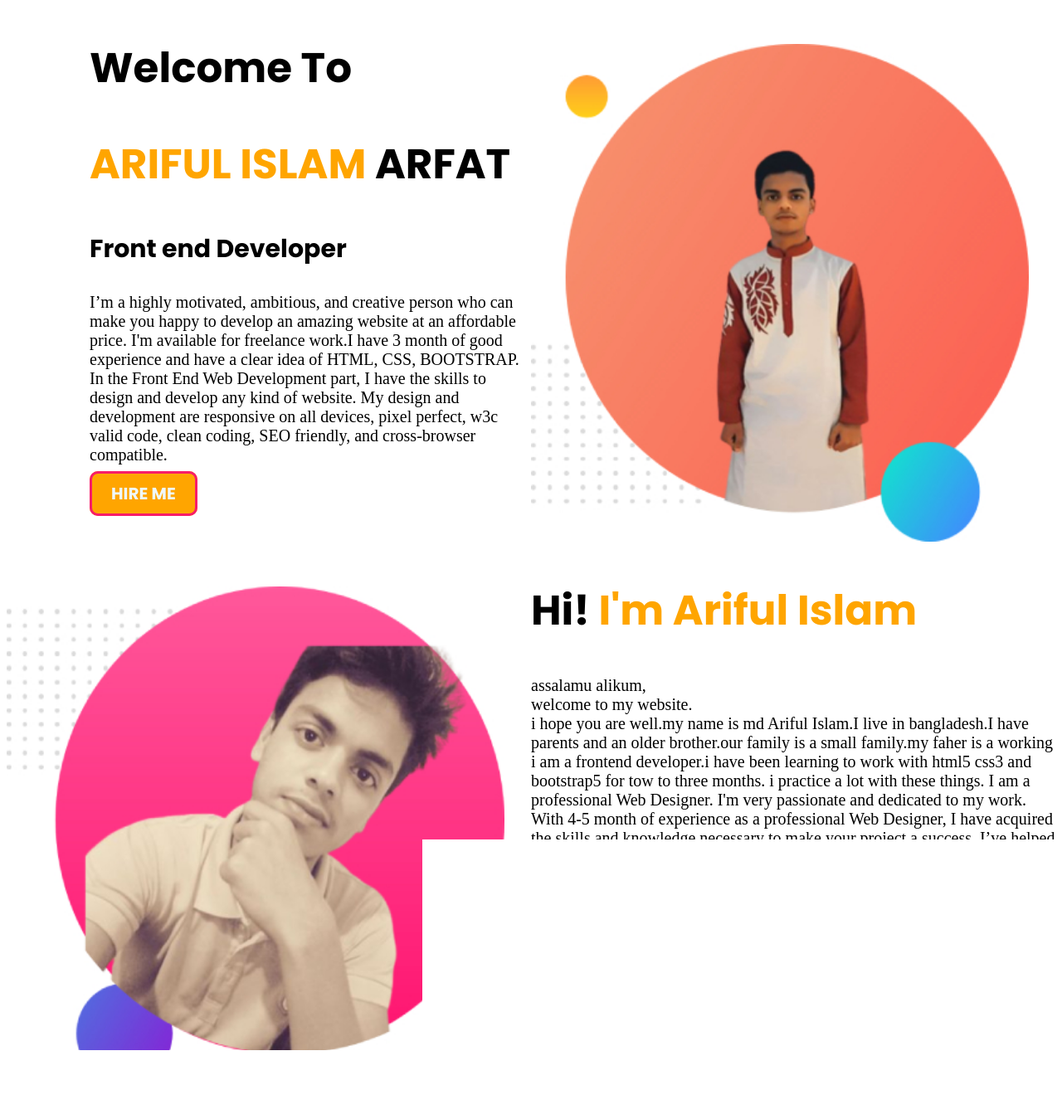
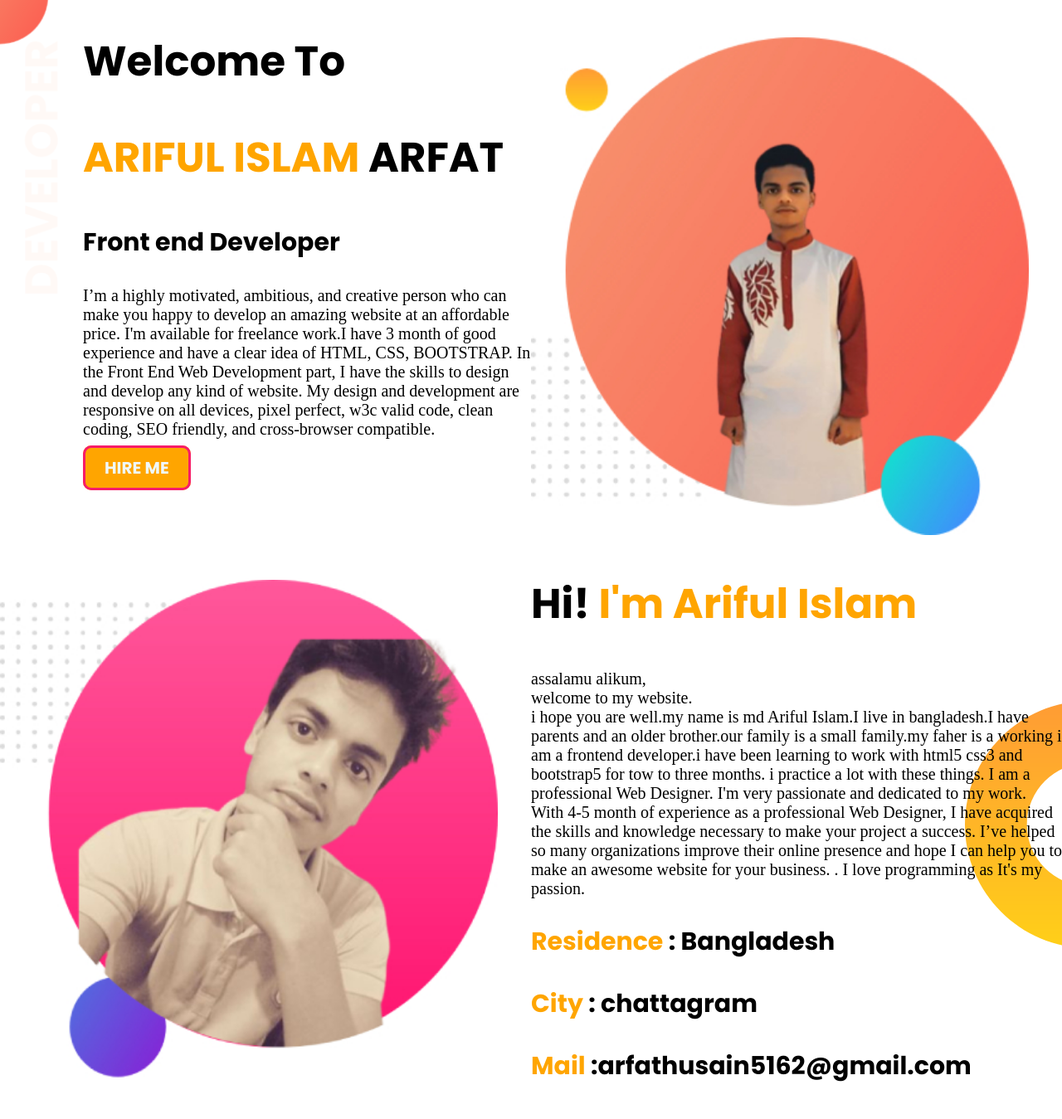
Before and after one commit to arfathusain/about-for-me, a plain HTML site: page index.html in a window 1280 px wide. Shown: the part 5-1354 px from the top of the page at 83% size. Drawn offline with Linux system fonts and the light colour scheme; a web font is replaced by a local one.

Commit message:
added all

```diff
--- a/STYLE.CSS
+++ b/STYLE.CSS
@@ -1,6 +1,7 @@
-/* body{
-    font-family: 'Poppins', sans-serif;
-} */
+body{
+    /* font-family: 'Poppins', sans-serif; */
+    margin: 0px;
+}
 .q{
     font-size:50px;
     font-family: 'Poppins', sans-serif;
@@ -62,6 +63,10 @@ section{
     height: 600px;
     margin-top: 50px;
 }
+.banner{
+    background-image: url(/images/top-banner.png);
+    background-repeat: no-repeat;
+}
 
 /* section-2 */
 
@@ -81,3 +86,8 @@ section{
     font-family: 'Poppins', sans-serif;
 
 }
+.banner-2{
+    background-image: url(/images/dream-bg.png);
+    background-repeat: no-repeat;
+    background-position: right;
+}
--- a/index.html
+++ b/index.html
@@ -15,7 +15,7 @@
 </head>
 
 <body>
-   <section>
+   <section class="banner">
     <div class="width">
         <h1 class="q">Welcome To</h1>
         <h1 class="q">
@@ -41,7 +41,7 @@
 
    <!-- section-2 -->
 
-   <section>
+   <section class="banner-2">
         <div class="width">
             <img class="arfat" src="/images/my-bg2.jpg" alt="arfat">
         </div>
```
